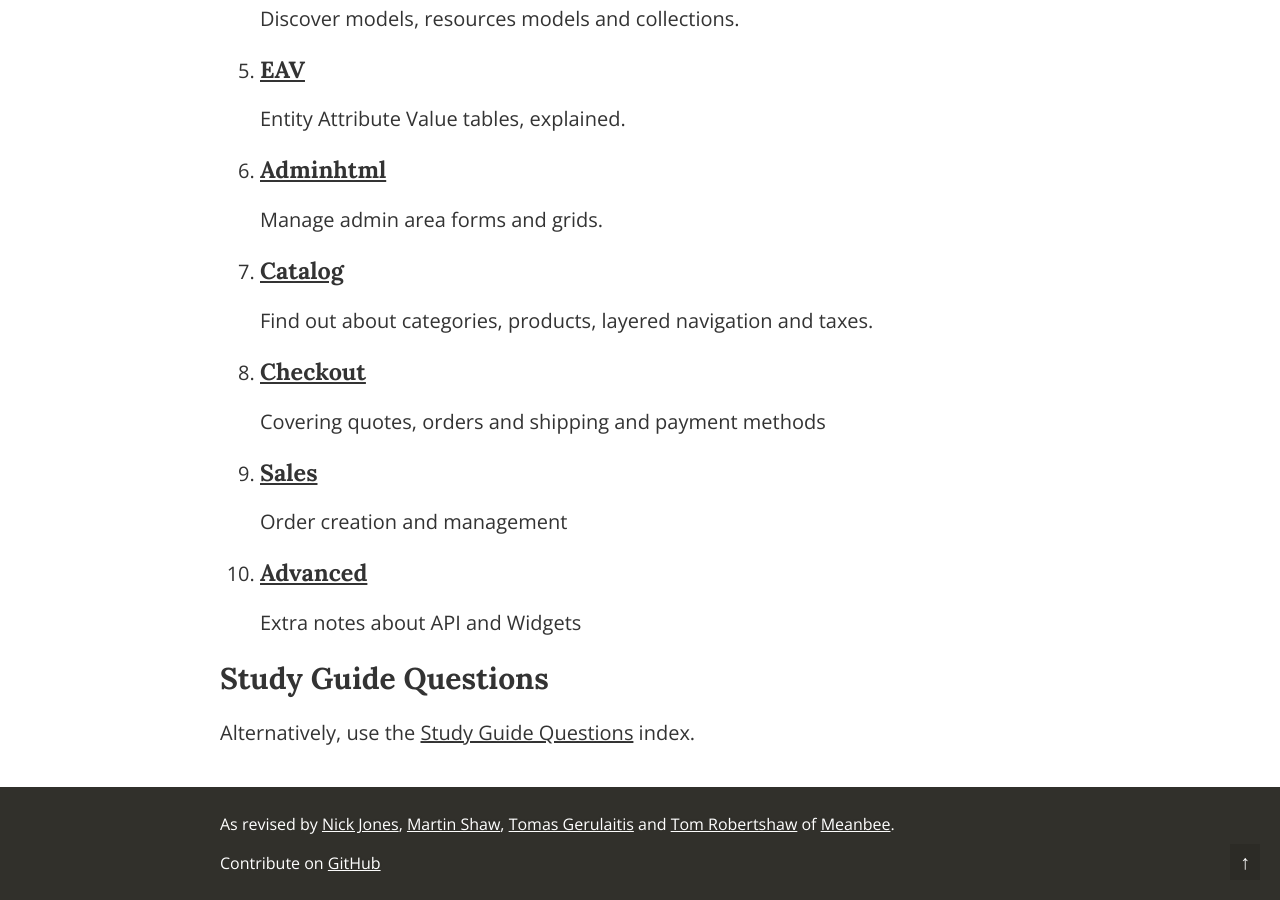
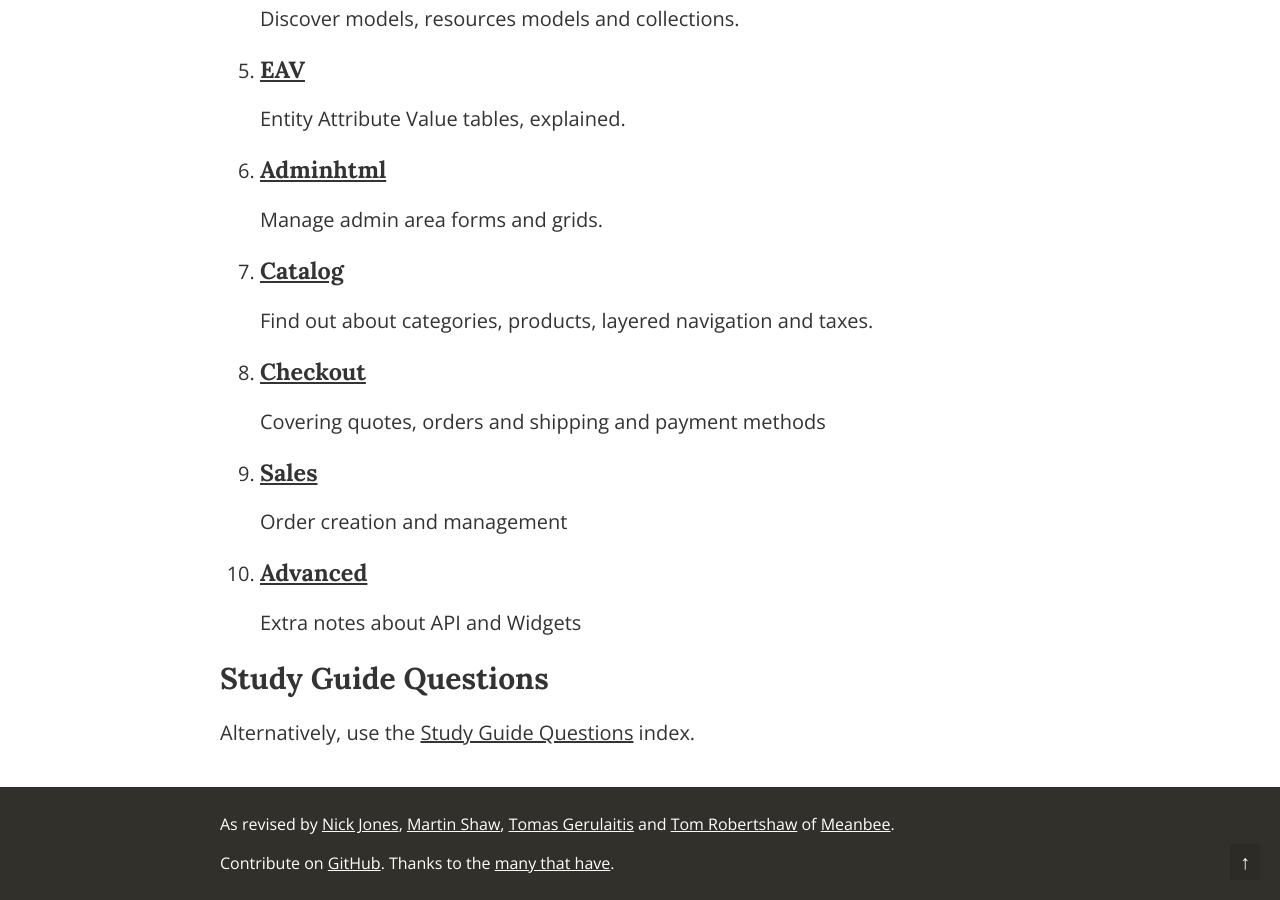
Before and after one commit to meanbee/magecert, a Jekyll site: the page built from index.html, in a window 1280 px wide and 900 px high, scrolled down 634 px. Built offline with Jekyll 4.4.1, drawn with Linux system fonts in a browser that asks for light colours.

Commit message:
Add two more notes on the contributors.

```diff
--- a/_layouts/default.html
+++ b/_layouts/default.html
@@ -35,7 +35,7 @@
             <p>
               As revised by <a href="http://twitter.com/nickj89">Nick Jones</a>, <a href="http://twitter.com/shawtobot">Martin Shaw</a>, <a href="http://twitter.com/tgerulaitis">Tomas Gerulaitis</a> and <a href="http://twitter.com/bobbyshaw">Tom Robertshaw</a> of <a href="http://www.meanbee.com">Meanbee</a>.
             </p>
-            <p>Contribute on <a href="https://github.com/meanbee/magecert">GitHub</a></p>
+            <p>Contribute on <a href="https://github.com/meanbee/magecert">GitHub</a>. Thanks to the <a href="https://github.com/meanbee/magecert/graphs/contributors">many that have</a>.</p>
         </div>
       </footer>
 
```
Also changed, not shown: README.md.
